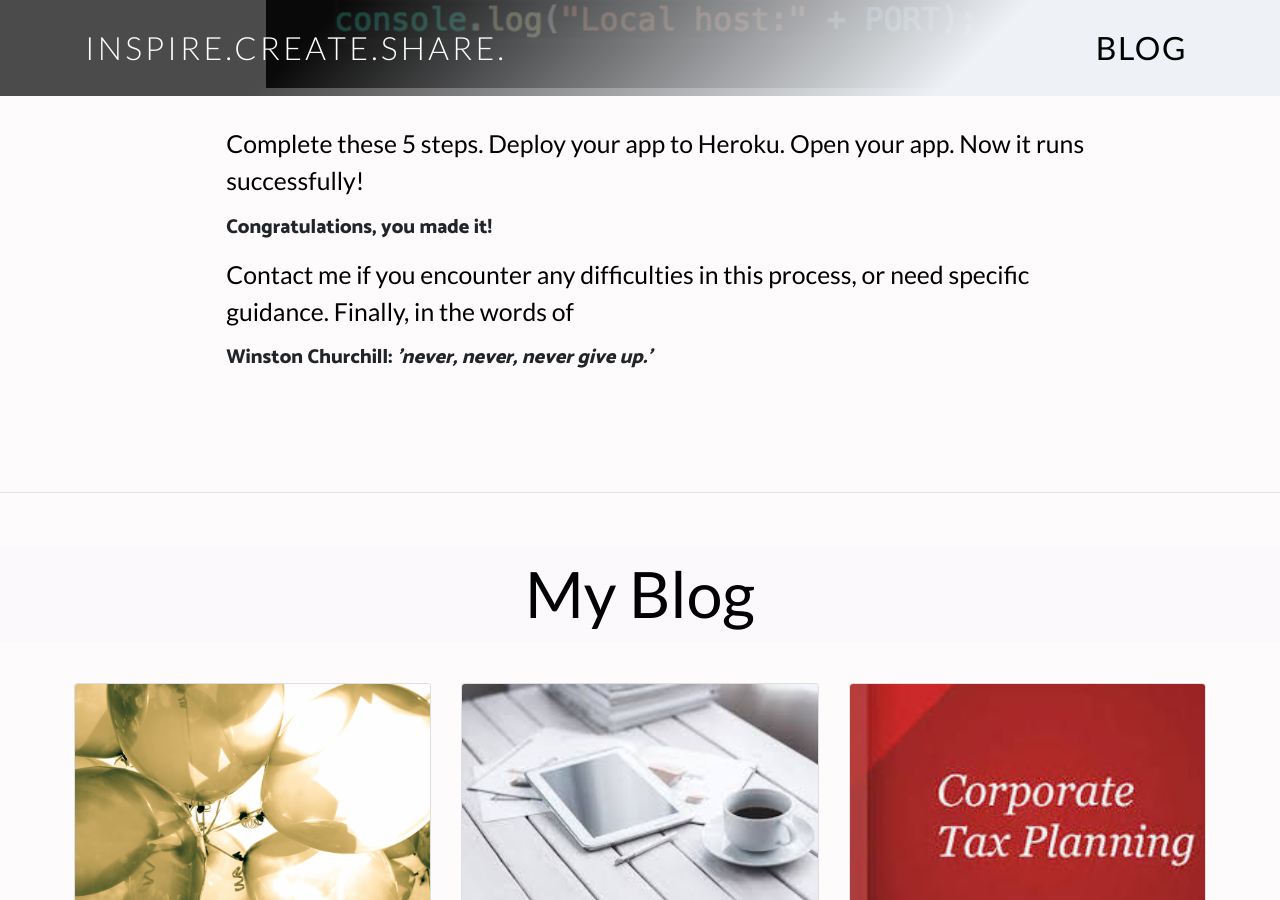
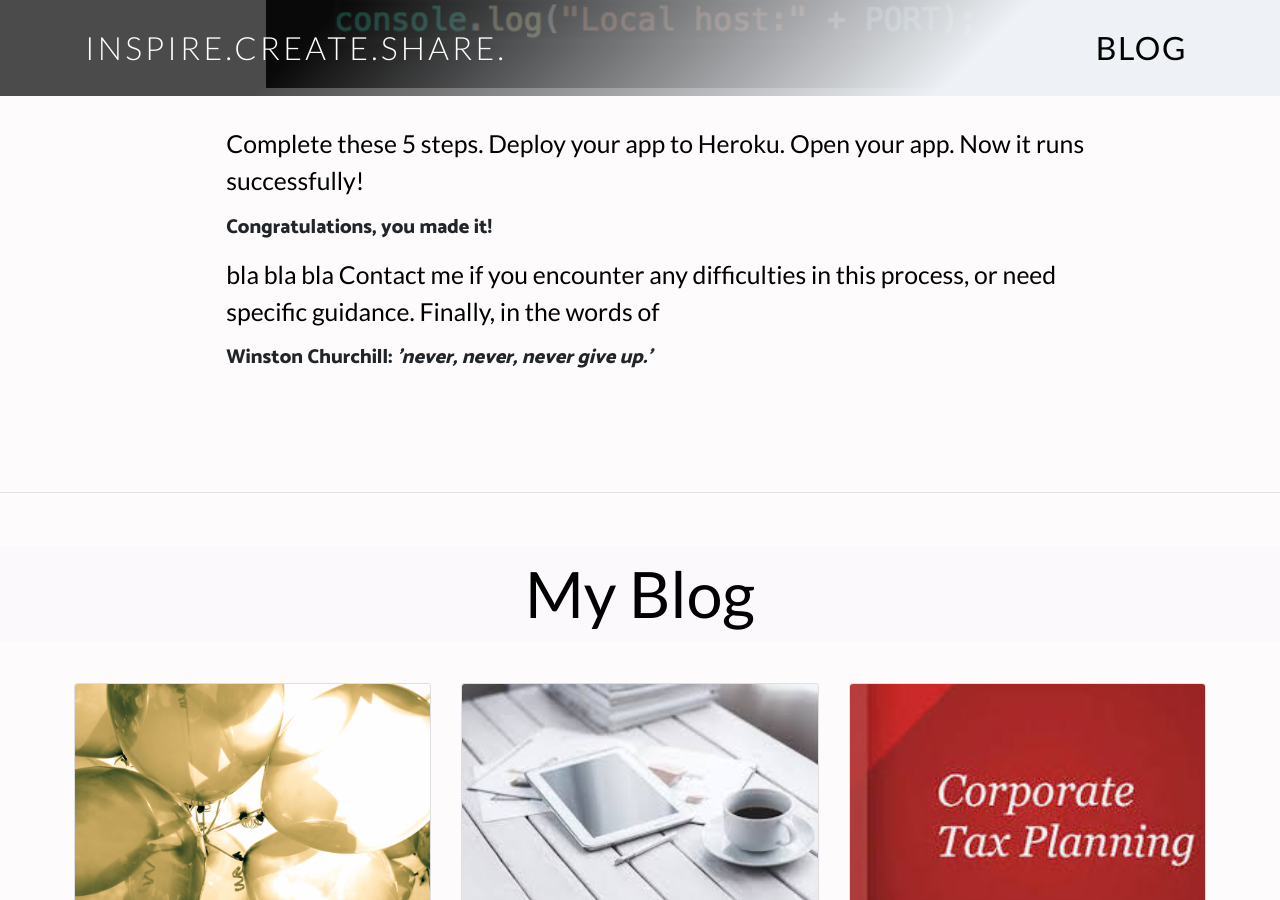
Before and after one commit to angelyna/angelina, a Jekyll site: the page built from blog/index.html, in a window 1280 px wide and 900 px high, scrolled down 7679 px. Built offline with Jekyll 4.4.1, drawn with Linux system fonts in a browser that asks for light colours; nearby versions of some CDN libraries.

Commit message:
Update index.html

```diff
--- a/blog/index.html
+++ b/blog/index.html
@@ -159,13 +159,12 @@
 The logic behind the updates is captured below:
 	</li>
 </P>
-<br>
 <ul>
 	<li>
 	Connection configuration
 		<div id="pic"> <img class="card-img-top" src="../img/connection.png" alt="pic6"></div>
 	</li>
-
+	<br>
 	<li>
 	Server configuration
 		<div id="pic"> <img class="card-img-top" src="../img/server.png" alt="pic7"></div>
@@ -175,7 +174,7 @@
 	<p>Complete these 5 steps. Deploy your app to Heroku. Open your app. Now it runs successfully!
 	<h5>Congratulations, you made it!</h5></p>
 
-		<p>Contact me if you encounter any difficulties in this process, or need specific guidance.
+		<p>bla bla bla Contact me if you encounter any difficulties in this process, or need specific guidance.
 	Finally, in the words of <h5>Winston Churchill:<em> 'never, never, never give up.'</em></h5></p>
 <br>
 </div>
```
